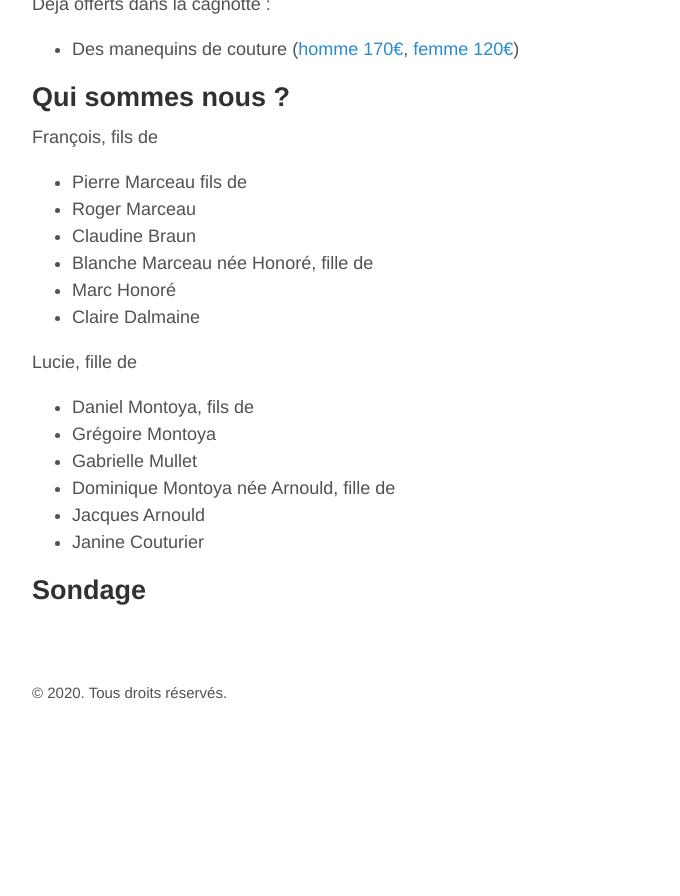
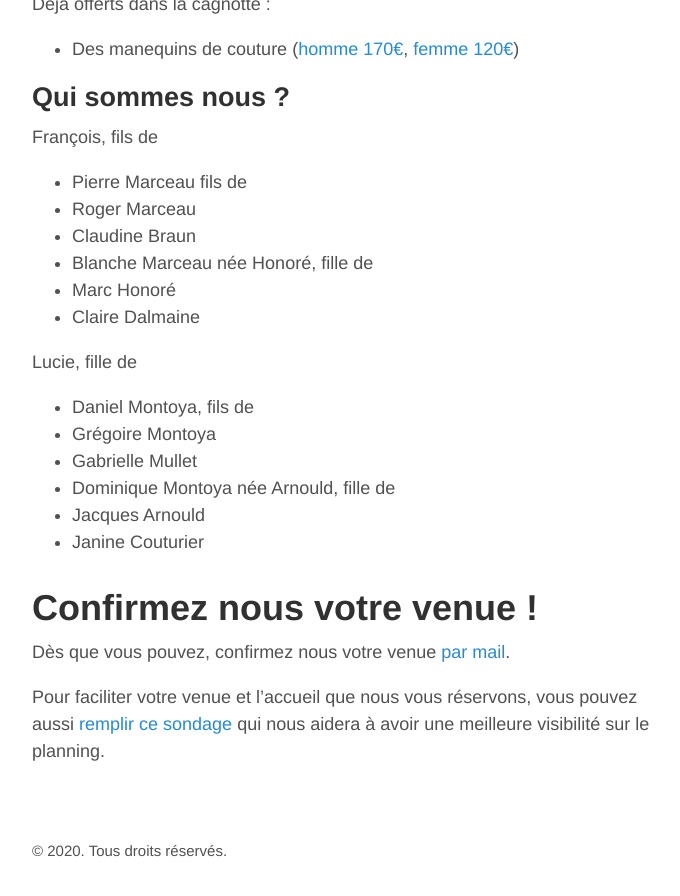
Before and after one commit to francoismarceau/blog, a Jekyll site: the page built from index.md, in a window 1280 px wide and 900 px high, scrolled down 3206 px. Shown: the top 896 px of the window, without its empty margins (293-973 px from the left). Built offline with Jekyll 4.4.1, drawn with Linux system fonts in a browser that asks for light colours; before the commit the page ends 3948 px from its top, so only the background shows below that.

Commit message:
confirmation de présence
ajouté un lien vers le formulaire

```diff
--- a/index.md
+++ b/index.md
@@ -110,4 +110,7 @@ Lucie, fille de
   * Jacques Arnould
   * Janine Couturier
 
-## Sondage
+# Confirmez nous votre venue !
+Dès que vous pouvez, confirmez nous votre venue [par mail](/about).
+
+Pour faciliter votre venue et l'accueil que nous vous réservons, vous pouvez aussi [remplir ce sondage](https://forms.gle/WHTeDyvUgwcKVY9x8) qui nous aidera à avoir une meilleure visibilité sur le planning.
```
